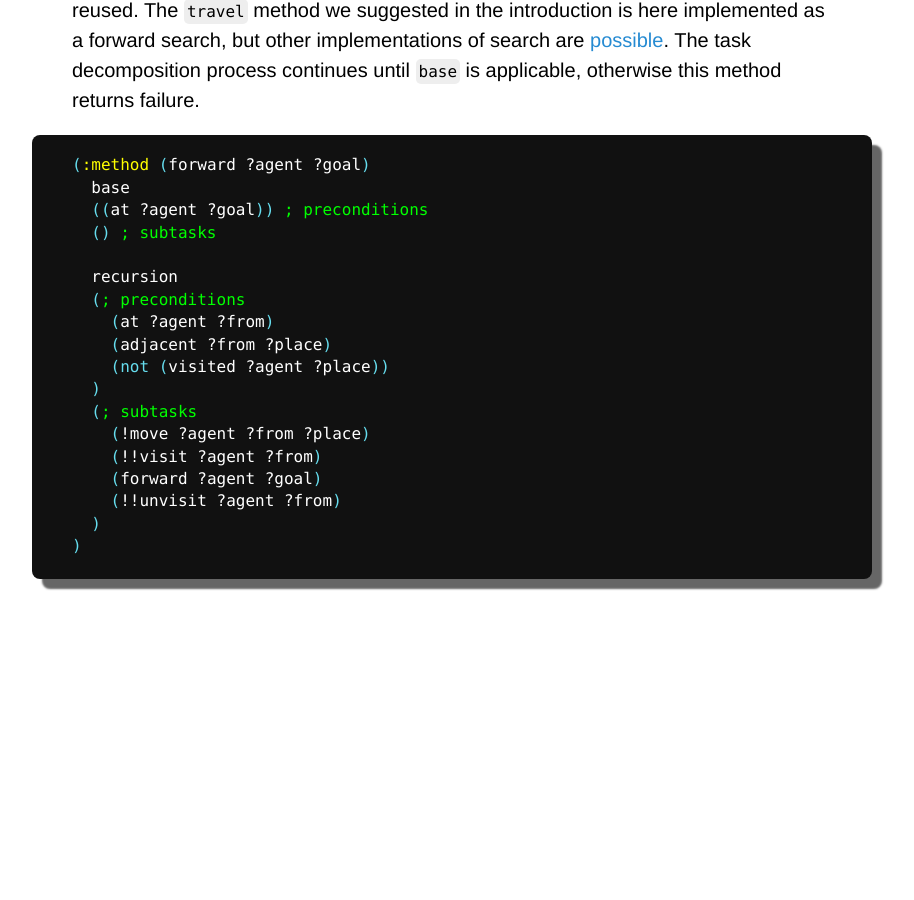
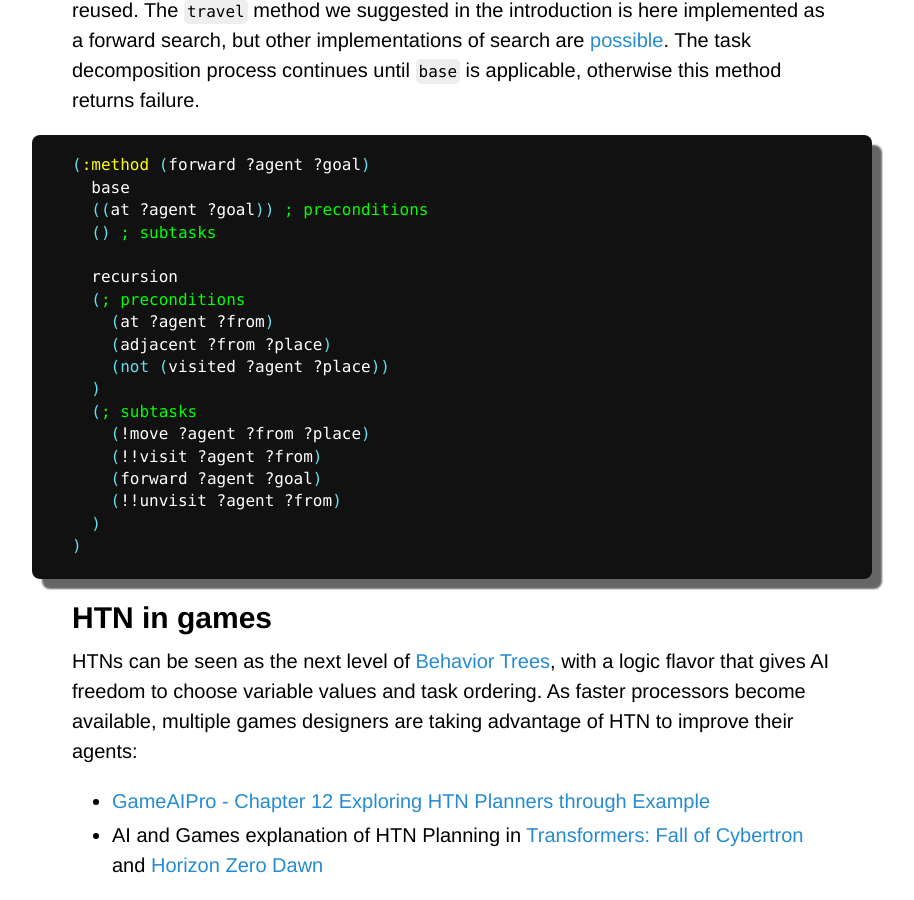
Before and after one commit to Maumagnaguagno/maumagnaguagno.github.io, a Jekyll site: the page built from htn.md, in a window 1280 px wide and 900 px high, scrolled down 2709 px. Shown: the whole window, without its empty margins (188-1102 px from the left). Built offline with Jekyll 4.4.1, drawn with Linux system fonts in a browser that asks for light colours; our own code applies the rules of GitHub Pages for plain Markdown files; before the commit the page ends 3308 px from its top, so only the background shows below that.

Commit message:
Add HTN in games section

````diff
--- a/htn.md
+++ b/htn.md
@@ -172,3 +172,9 @@ The task decomposition process continues until ``base`` is applicable, otherwise
   )
 )
 ```
+
+## HTN in games
+HTNs can be seen as the next level of [Behavior Trees](https://en.wikipedia.org/wiki/Behavior_tree_%28artificial_intelligence,_robotics_and_control%29), with a logic flavor that gives AI freedom to choose variable values and task ordering.
+As faster processors become available, multiple games designers are taking advantage of HTN to improve their agents:
+- [GameAIPro - Chapter 12 Exploring HTN Planners through Example](https://www.gameaipro.com/GameAIPro/GameAIPro_Chapter12_Exploring_HTN_Planners_through_Example.pdf)
+- AI and Games explanation of HTN Planning in [Transformers: Fall of Cybertron](https://aiandgames.com/cybertron-intel/) and [Horizon Zero Dawn](https://aiandgames.com/hzd-part1/)
````
